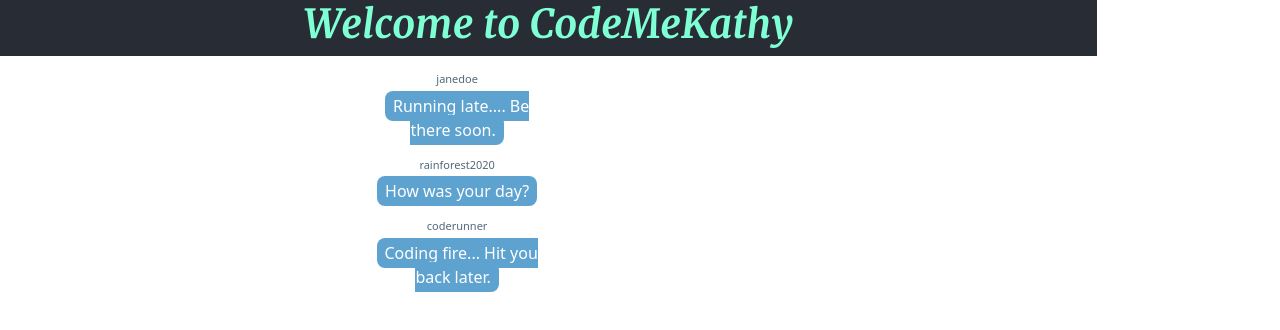
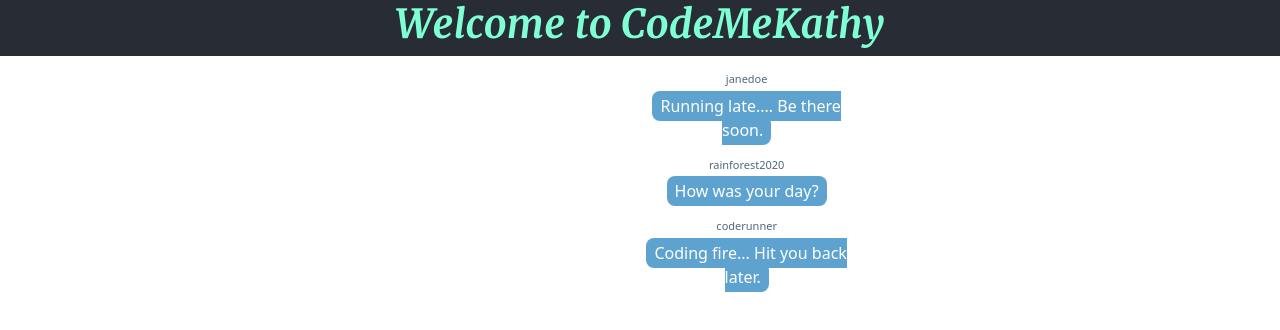
Before and after one commit to CodeMeKathy/react-chat-tut, a React (Create React App) app: page / in a window 1280 px wide. Shown: the top 330 px of the page. Built offline with nearby package versions, Linux system fonts and the light colour scheme.

Commit message:
Corrected the .App.js grid layout to App.css.

```diff
--- a/src/App.css
+++ b/src/App.css
@@ -23,8 +23,8 @@ h1 {
 .App {
   display: grid;
   height: 100%;
-  grid-template-columns: repeat(7, 1fr);
-  grid-template-rows: 1 fr 1fr 1fr 1fr 1fr 1fr 60px;
+  grid-template-columns: repeat(6, 1fr);
+  grid-template-rows: 1 1fr 1fr 1fr 1fr 1fr 60px;
   grid-template-areas:
       "h h h h h h"
       "r m m m m m"
```
